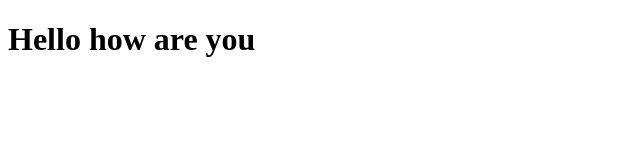
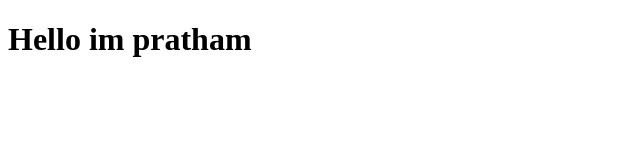
Before and after one commit to prathambhandari/GitMain, a plain HTML site: page index.html in a window 1280 px wide. Shown: the full height of the page, 0-640 px from the left. Drawn offline with Linux system fonts and the light colour scheme.

Commit message:
name added

```diff
--- a/index.html
+++ b/index.html
@@ -6,6 +6,6 @@
     <title>Document</title>
 </head>
 <body>
-    <h1>Hello how are you </h1>
+    <h1>Hello im pratham</h1>
 </body>
 </html>
```
